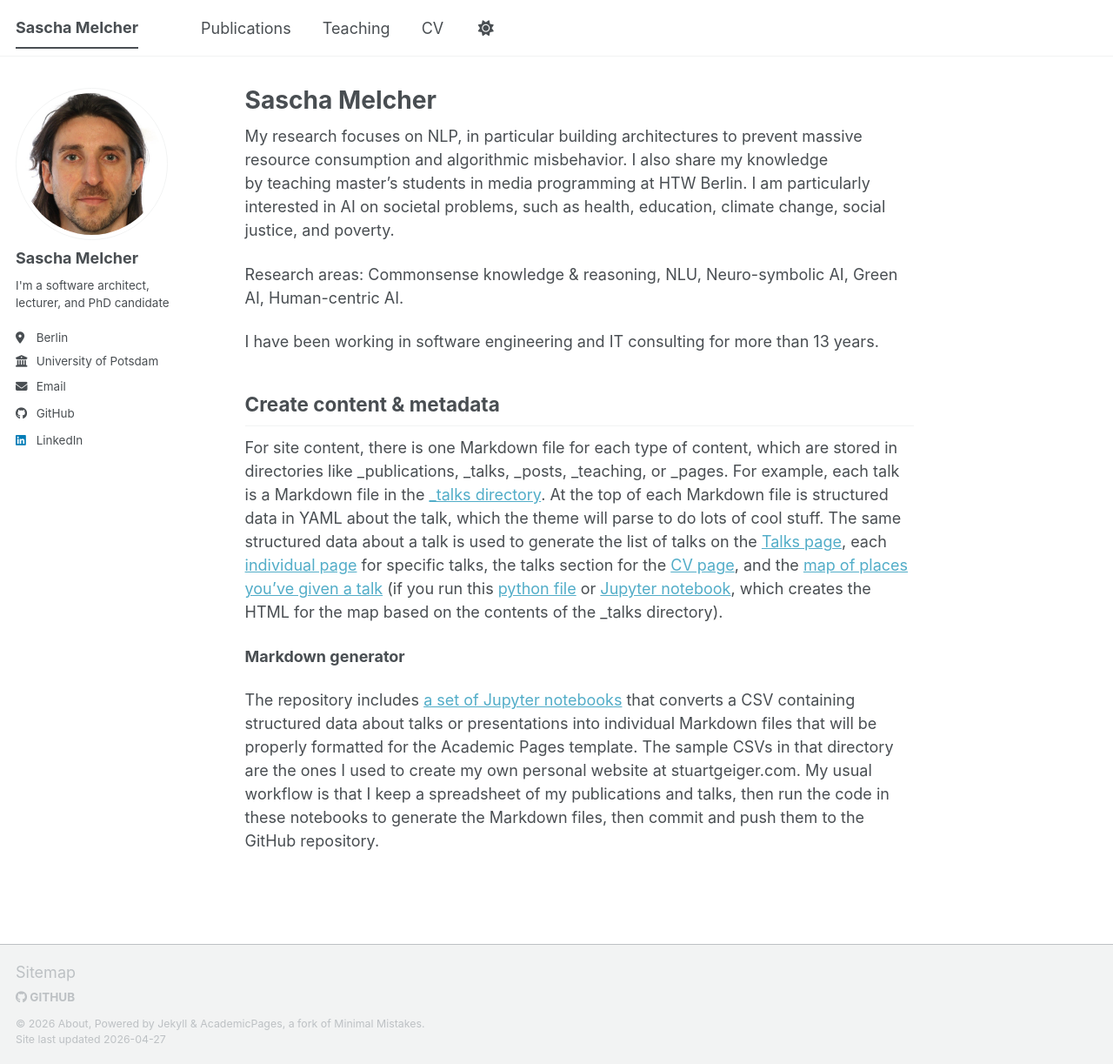
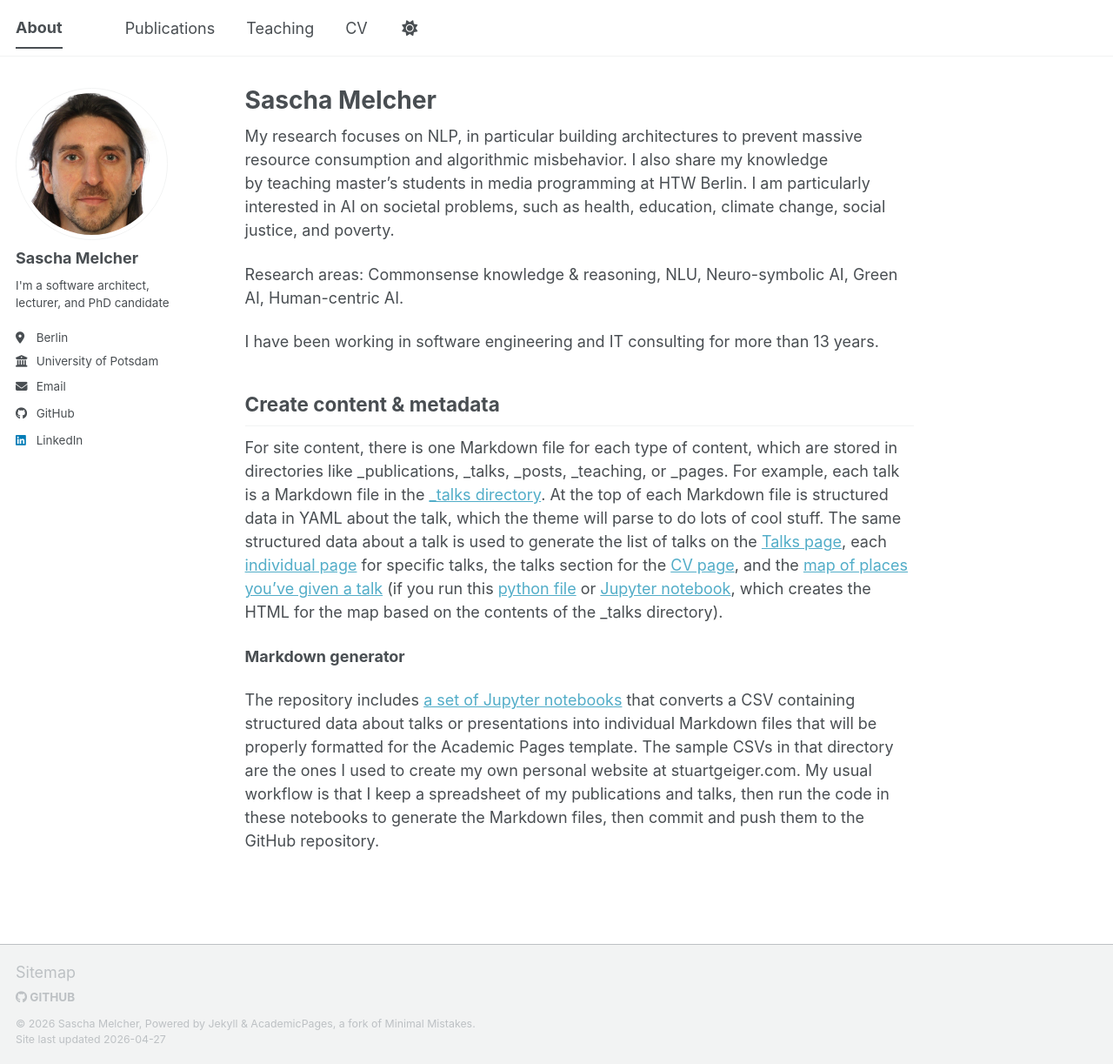
Before and after one commit to sashamelcher/sashamelcher.github.io, a Jekyll site: the page built from _pages/about.md, in a window 1280 px wide and 1223 px high. Shown: the whole window at 87% size. Built offline with Jekyll 4.4.1, drawn with Linux system fonts in a browser that asks for light colours; a script bundle is joined from its source files by our own code; library files that are not in the unit come from our copies.

```diff
--- a/_config.yml
+++ b/_config.yml
@@ -9,9 +9,9 @@
 # Basic Site Settings
 locale                   : "en-DE"
 site_theme               : "default" # The available themes options are "default", "air", "sunrise", "mint", "dirt" and "contrast"
-title                    : "Sascha Melcher"
+title                    : "About"
 title_separator          : "-"
-name                     : &name "About"
+name                     : &name "Sascha Melcher"
 description              : &description "My personal page"   # Update this with a general description of your site, this is the default if not overridden by a page
 url                      : https://sashamelcher.github.io # The base hostname & protocol for your site e.g. "https://[your GitHub username].github.io",
                                                            # or if you already have some other page hosted on Github then use "https://[your GitHub username].github.io/[Your Repo Name]"
```
